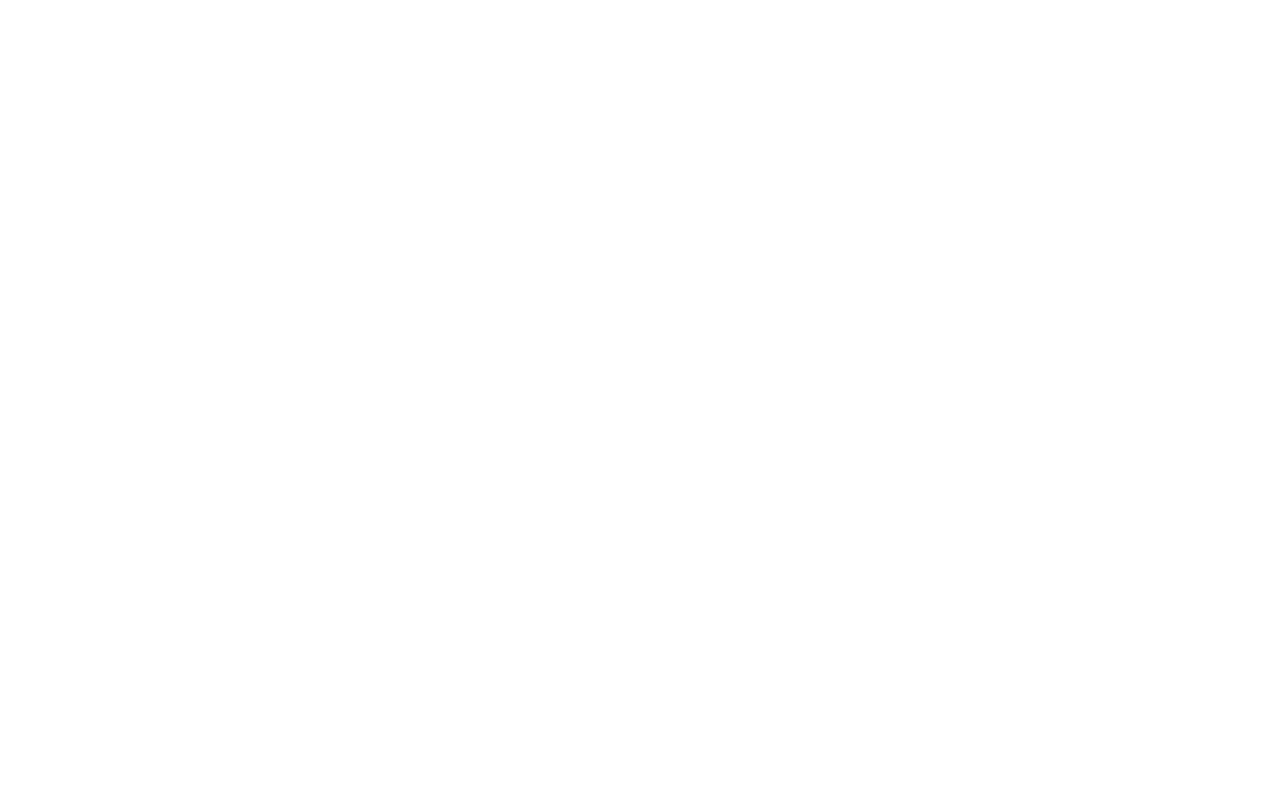
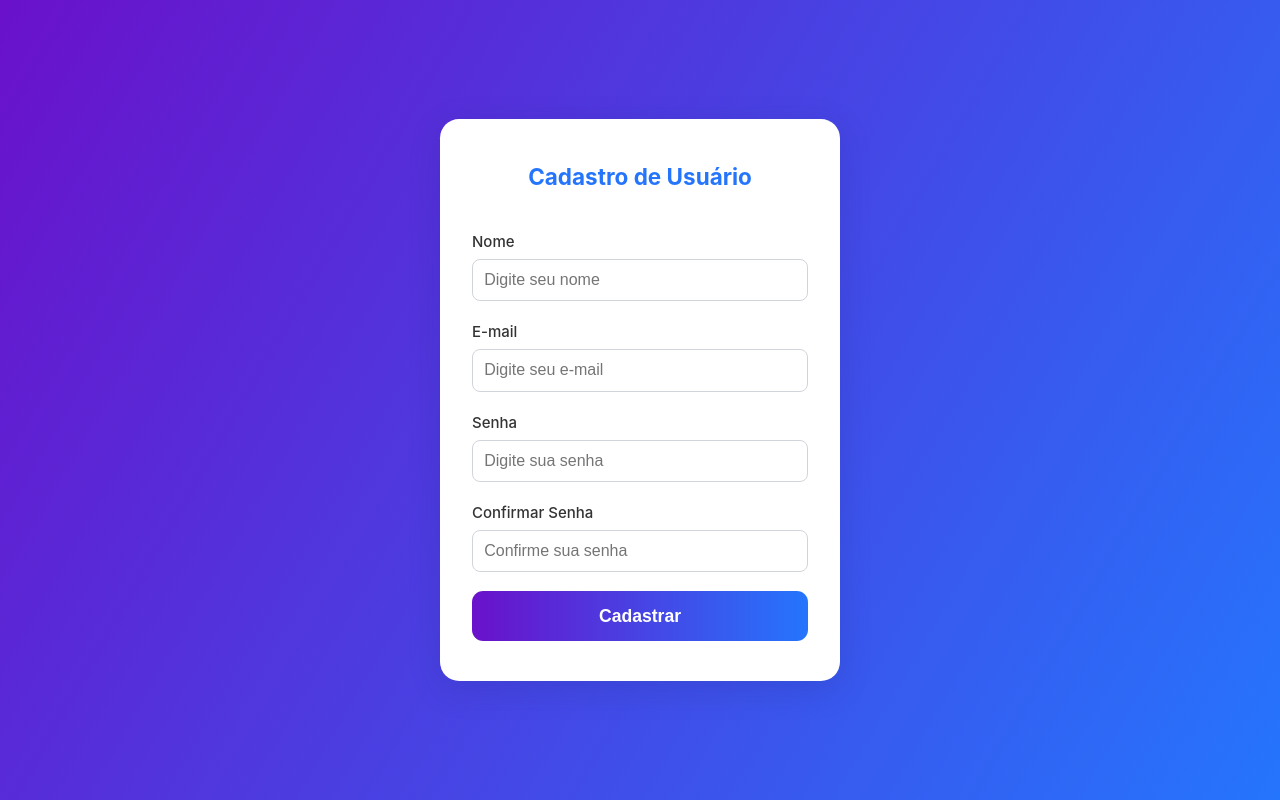
Before and after one commit to 917rafael/front-primeiro.lar-2, a Vue app: page /cadastro in a window 1280 px wide. Before the commit this address had no page. Built offline with nearby package versions, Linux system fonts and the light colour scheme.

Commit message:
Feat: "cadastro de usuario" #7

```diff
--- a/src/router/index.js
+++ b/src/router/index.js
@@ -9,6 +9,11 @@
       name: 'Home',
       component: () => import('../views/Home.vue'),
     },
+     {
+      path: '/cadastro',
+      name: 'Cadastro',
+      component: () => import('../views/CadastroUsuario.vue'),
+    },
   ],
 })
 
--- /dev/null
+++ b/src/views/CadastroUsuario.vue
@@ -0,0 +1,152 @@
+<script setup>
+import { ref } from 'vue'
+
+const nome = ref('')
+const email = ref('')
+const senha = ref('')
+const confirmarSenha = ref('')
+const erro = ref('')
+const sucesso = ref('')
+
+function cadastrar() {
+  erro.value = ''
+  sucesso.value = ''
+  if (!nome.value || !email.value || !senha.value || !confirmarSenha.value) {
+    erro.value = 'Preencha todos os campos.'
+    return
+  }
+  if (senha.value !== confirmarSenha.value) {
+    erro.value = 'As senhas não coincidem.'
+    return
+  }
+  // Simulação de cadastro
+  sucesso.value = 'Usuário cadastrado com sucesso!'
+  nome.value = ''
+  email.value = ''
+  senha.value = ''
+  confirmarSenha.value = ''
+}
+</script>
+
+<template>
+  <div class="cadastro-container">
+    <form class="cadastro-form" @submit.prevent="cadastrar">
+      <h2>Cadastro de Usuário</h2>
+      <div v-if="erro" class="alert erro">{{ erro }}</div>
+      <div v-if="sucesso" class="alert sucesso">{{ sucesso }}</div>
+      <div class="form-group">
+        <label for="nome">Nome</label>
+        <input id="nome" v-model="nome" type="text" placeholder="Digite seu nome" required />
+      </div>
+      <div class="form-group">
+        <label for="email">E-mail</label>
+        <input id="email" v-model="email" type="email" placeholder="Digite seu e-mail" required />
+      </div>
+      <div class="form-group">
+        <label for="senha">Senha</label>
+        <input id="senha" v-model="senha" type="password" placeholder="Digite sua senha" required />
+      </div>
+      <div class="form-group">
+        <label for="confirmarSenha">Confirmar Senha</label>
+        <input id="confirmarSenha" v-model="confirmarSenha" type="password" placeholder="Confirme sua senha" required />
+      </div>
+      <button type="submit">Cadastrar</button>
+    </form>
+  </div>
+</template>
+
+<style scoped>
+.cadastro-container {
+  min-height: 100vh;
+  display: flex;
+  align-items: center;
+  justify-content: center;
+  background: linear-gradient(120deg, #6a11cb 0%, #2575fc 100%);
+  padding: 2rem;
+}
+
+.cadastro-form {
+  background: #fff;
+  padding: 2.5rem 2rem;
+  border-radius: 1.2rem;
+  box-shadow: 0 8px 32px 0 rgba(31, 38, 135, 0.2);
+  width: 100%;
+  max-width: 400px;
+  display: flex;
+  flex-direction: column;
+  gap: 1.2rem;
+}
+
+.cadastro-form h2 {
+  text-align: center;
+  color: #2575fc;
+  margin-bottom: 1rem;
+  font-weight: 700;
+}
+
+.form-group {
+  display: flex;
+  flex-direction: column;
+  gap: 0.3rem;
+}
+
+.form-group label {
+  font-weight: 500;
+  color: #333;
+}
+
+.form-group input {
+  padding: 0.7rem;
+  border: 1px solid #d1d5db;
+  border-radius: 0.5rem;
+  font-size: 1rem;
+  transition: border 0.2s;
+}
+
+.form-group input:focus {
+  border: 1.5px solid #2575fc;
+  outline: none;
+}
+
+button[type="submit"] {
+  background: linear-gradient(90deg, #6a11cb 0%, #2575fc 100%);
+  color: #fff;
+  font-weight: 600;
+  padding: 0.9rem;
+  border: none;
+  border-radius: 0.7rem;
+  font-size: 1.1rem;
+  cursor: pointer;
+  transition: background 0.2s;
+}
+
+button[type="submit"]:hover {
+  background: linear-gradient(90deg, #2575fc 0%, #6a11cb 100%);
+}
+
+.alert {
+  padding: 0.7rem;
+  border-radius: 0.5rem;
+  text-align: center;
+  font-size: 0.98rem;
+}
+
+.alert.erro {
+  background: #ffe0e0;
+  color: #d90429;
+  border: 1px solid #d90429;
+}
+
+.alert.sucesso {
+  background: #e0ffe6;
+  color: #1b8a3d;
+  border: 1px solid #1b8a3d;
+}
+
+@media (max-width: 500px) {
+  .cadastro-form {
+    padding: 1.2rem 0.5rem;
+    max-width: 95vw;
+  }
+}
+</style>
```
